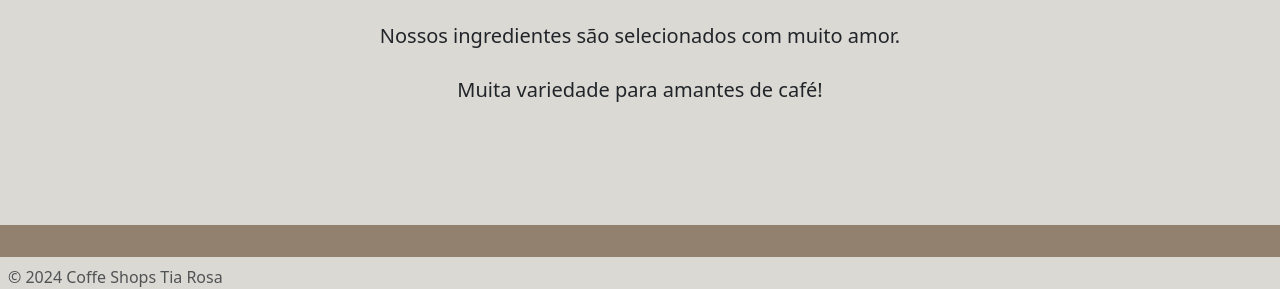
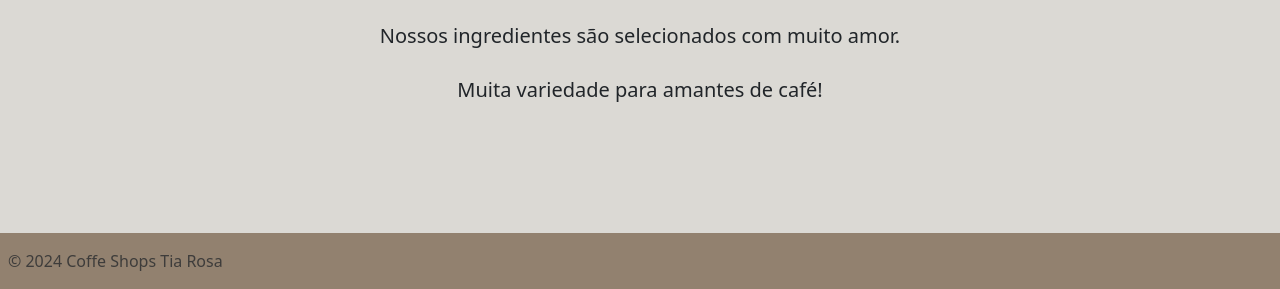
Before and after one commit to paulovc26/tiarosacoffeshop, a plain HTML site: page produtos.html in a window 1280 px wide. Shown: the part 511-800 px from the top of the page. Drawn offline with nearby package versions, Linux system fonts and the light colour scheme.

Commit message:
Update produtos.html

```diff
--- a/produtos.html
+++ b/produtos.html
@@ -68,8 +68,8 @@
         </div>
     </section>
       <footer
-        class="footer mt-auto py-3">
-        <div class="col-md-4 d-flex align-items-center fixed-bottom">
+        class="footer mt-auto py-3 fixed-bottom">
+        <div class="col-md-4 d-flex align-items-center">
           <a
             href="/"
             class="mb-3 me-2 mb-md-0 text-body-secondary text-decoration-none lh-1"
```
